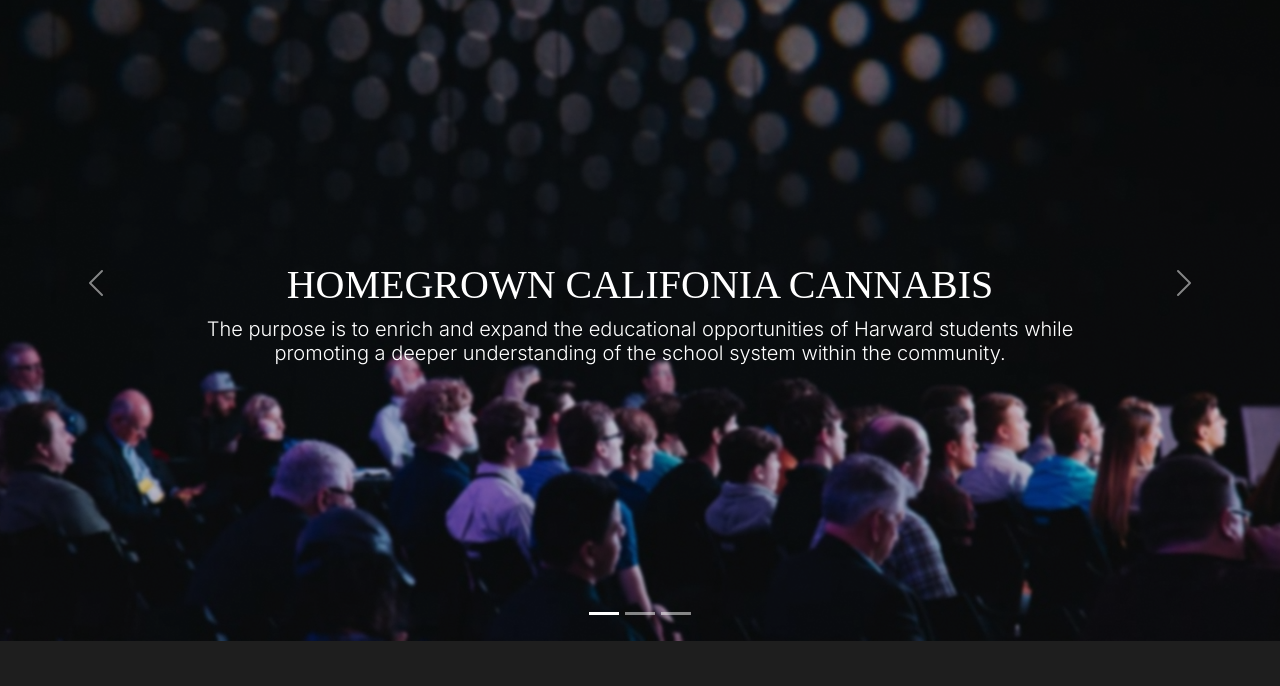
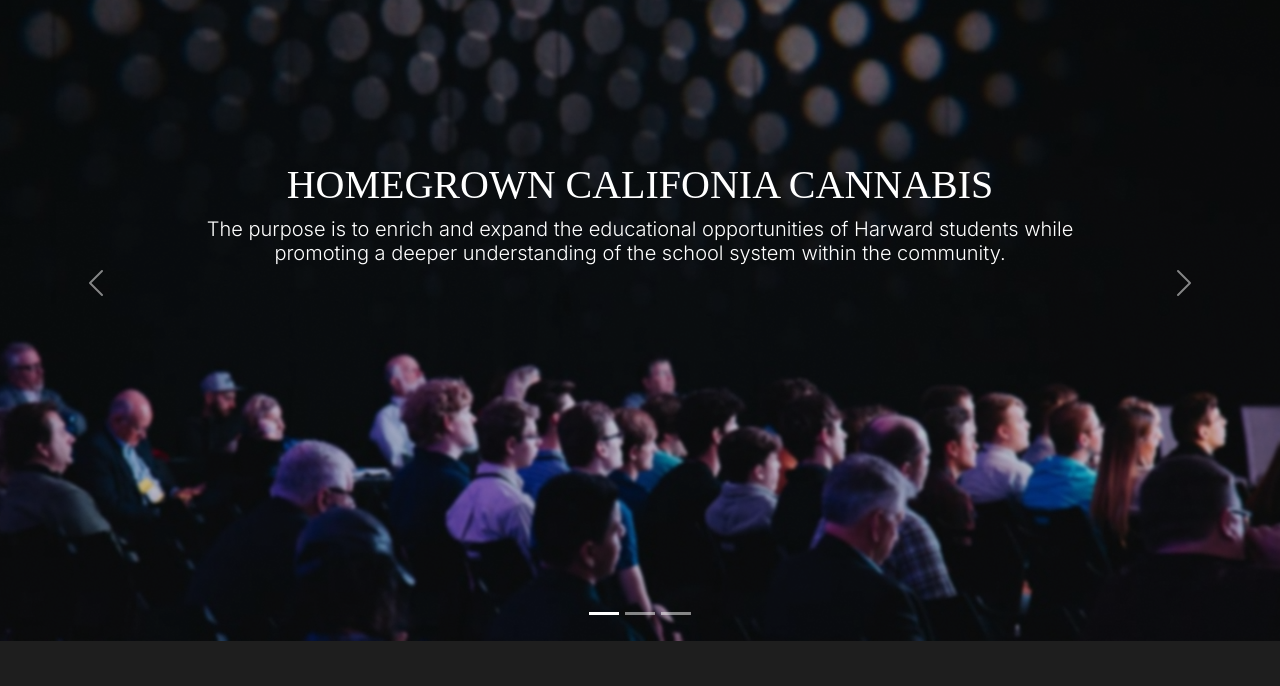
Before and after one commit to Archan03/HarwardSchool.io, a plain HTML site: page index.html in a window 1280 px wide. Shown: the part 74-760 px from the top of the page. Drawn offline with nearby package versions, Linux system fonts and the light colour scheme; a web font is replaced by a local one.

Commit message:
Update index.css

```diff
--- a/css/index.css
+++ b/css/index.css
@@ -105,35 +105,7 @@ text-align: center;
 // No media query for `xs` since this is the default in Bootstrap
 
 // Small devices (landscape phones, 576px and up) */
-@media (min-width: 576px) {
- }
 
-/* // Medium devices (tablets, 768px and up) */
-@media (min-width: 768px) {
-    .carousel-caption{
-        padding-bottom: 10px;
-    }
-
- }
-
-/* // Large devices (desktops, 992px and up) */
-@media (min-width: 992px) {
-    .carousel-caption{
-        padding-bottom: 150px;
-    }
-
- }
-
-/* // X-Large devices (large desktops, 1200px and up) */
-@media (min-width: 1200px) {
-    .carousel-caption{
-        padding-bottom: 240px;}
-
-
- }
-
-/* // XX-Large devices (larger desktops, 1400px and up) */
-@media (min-width: 1400px) {  }
 
 /* img */
 
```
